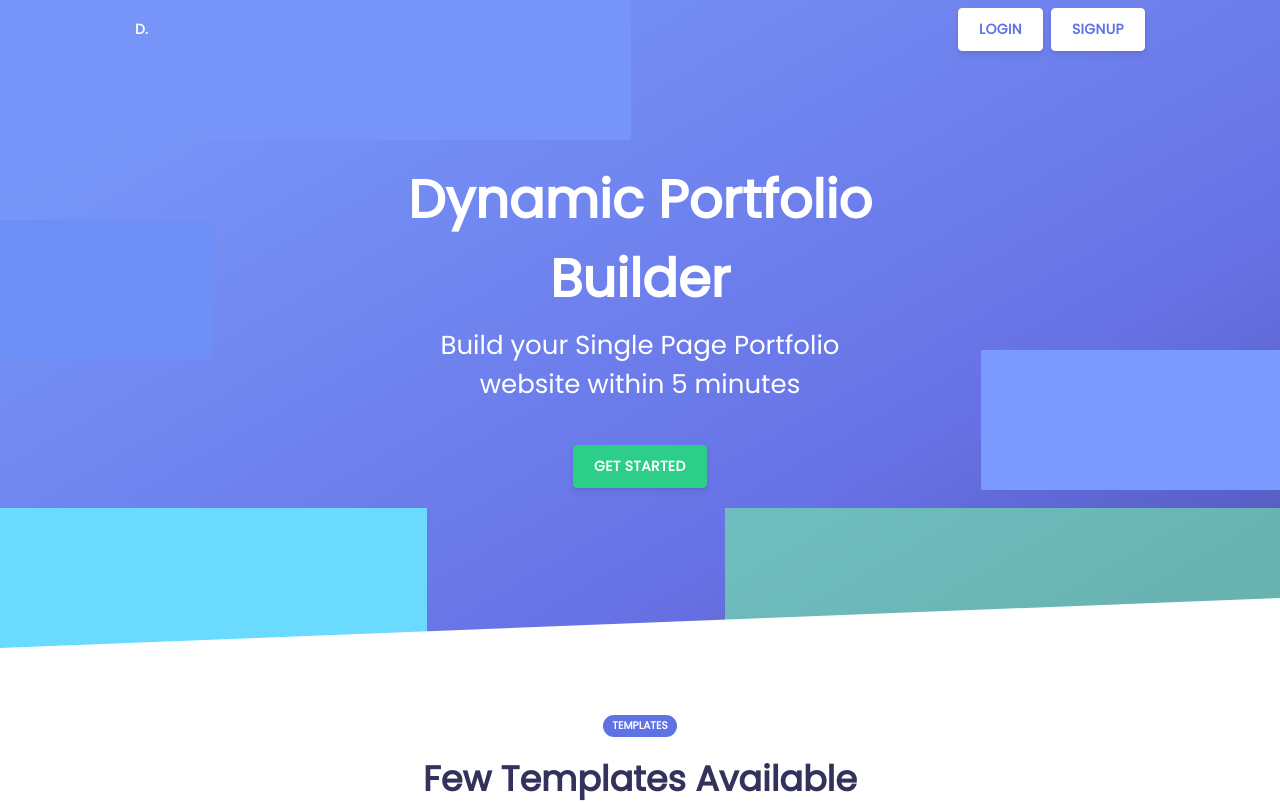
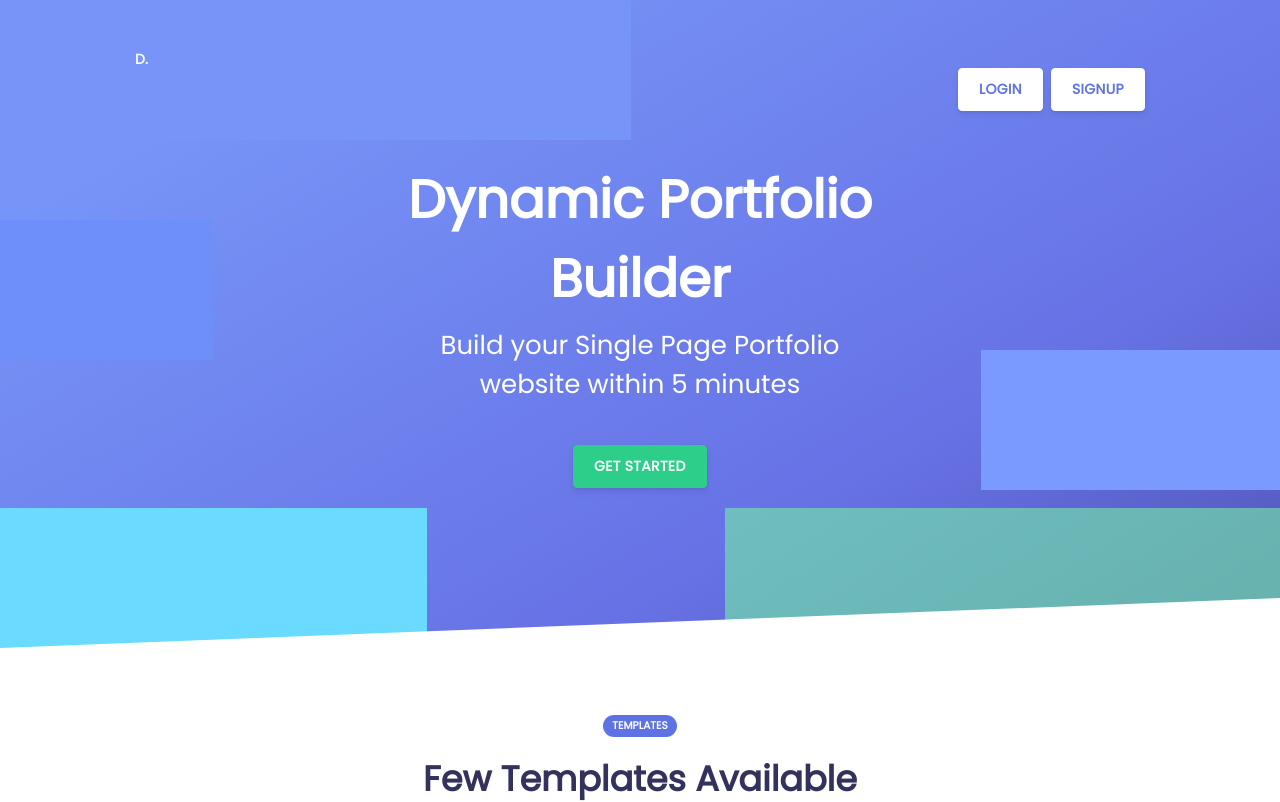
Before and after one commit to shelcia/dynamic-portfolio, a React (Vite) app: page / in a window 1280 px wide. Shown: the top 802 px of the page. Built offline with nearby package versions, Linux system fonts and the light colour scheme; a web font is replaced by a local one.

Commit message:
Navbar toggle icon bug solved
Signed-off-by: Subham Bhattacharjee <subhambhttachariya03@gmail.com>

```diff
--- a/src/components/layout/HomeLayout.jsx
+++ b/src/components/layout/HomeLayout.jsx
@@ -1,8 +1,8 @@
 import React from "react";
+import { Col, Container, Nav, Navbar, Row } from "react-bootstrap";
+import { FaBehance } from "react-icons/fa";
+import { FiGithub } from "react-icons/fi";
 import { Link, Outlet } from "react-router-dom";
-import { FiGithub } from "react-icons/fi";
-import { FaBehance } from "react-icons/fa";
-import { Navbar, Container, Nav, Row, Col } from "react-bootstrap";
 
 import "bootstrap/dist/css/bootstrap.min.css";
 import "../../styles/argon.css";
@@ -21,7 +21,7 @@ const HomeLayout = () => {
             D.
           </Link>
           <Navbar.Toggle aria-controls="responsive-navbar-nav" />
-          <Navbar.Collapse id="responsive-navbar-nav">
+          <Navbar.Collapse id="responsive-navbar-nav" style={{ marginTop: "60px" }}>
             <Nav className="me-auto"></Nav>
             <Nav>
               <Link className="btn btn-neutral" to="/login">
```
